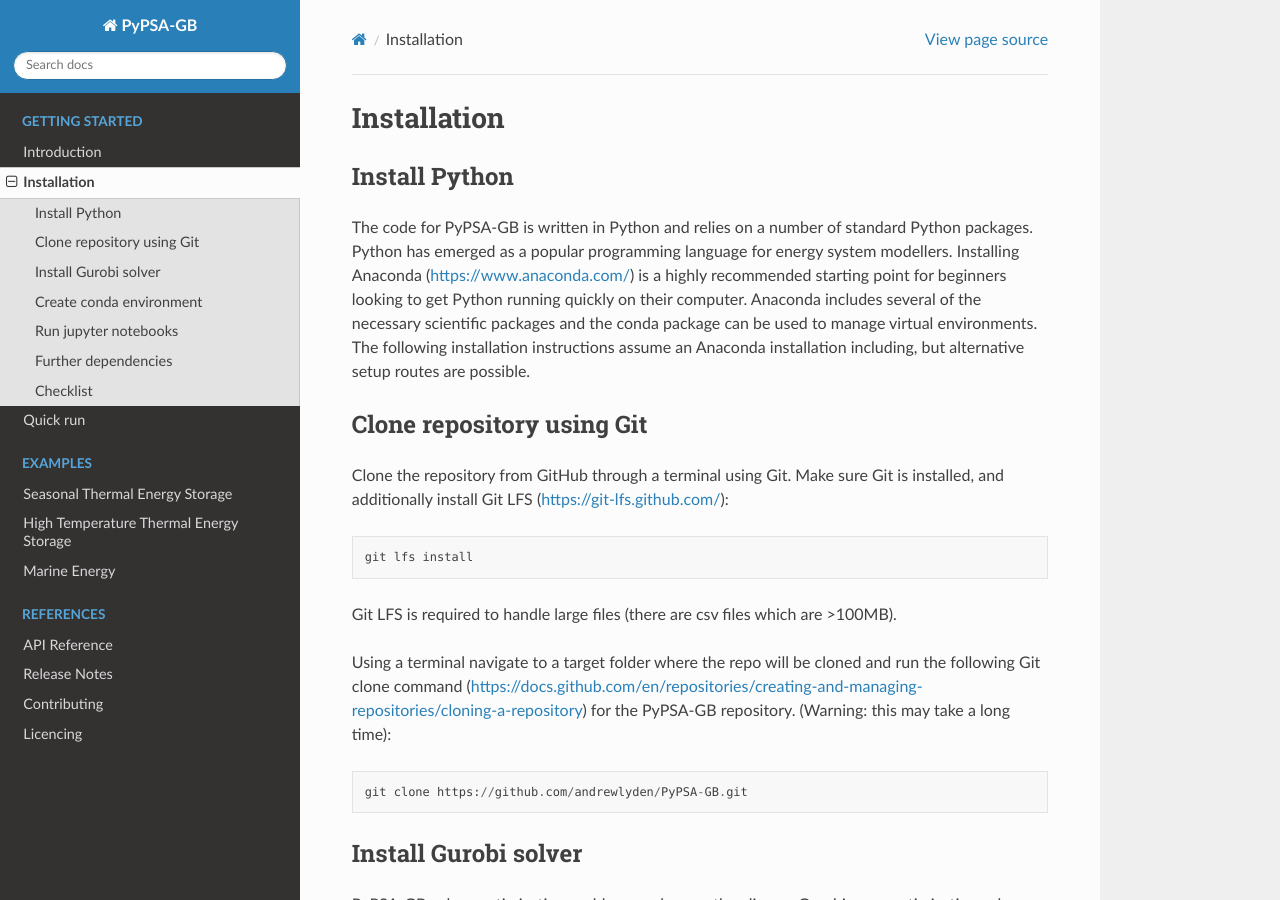
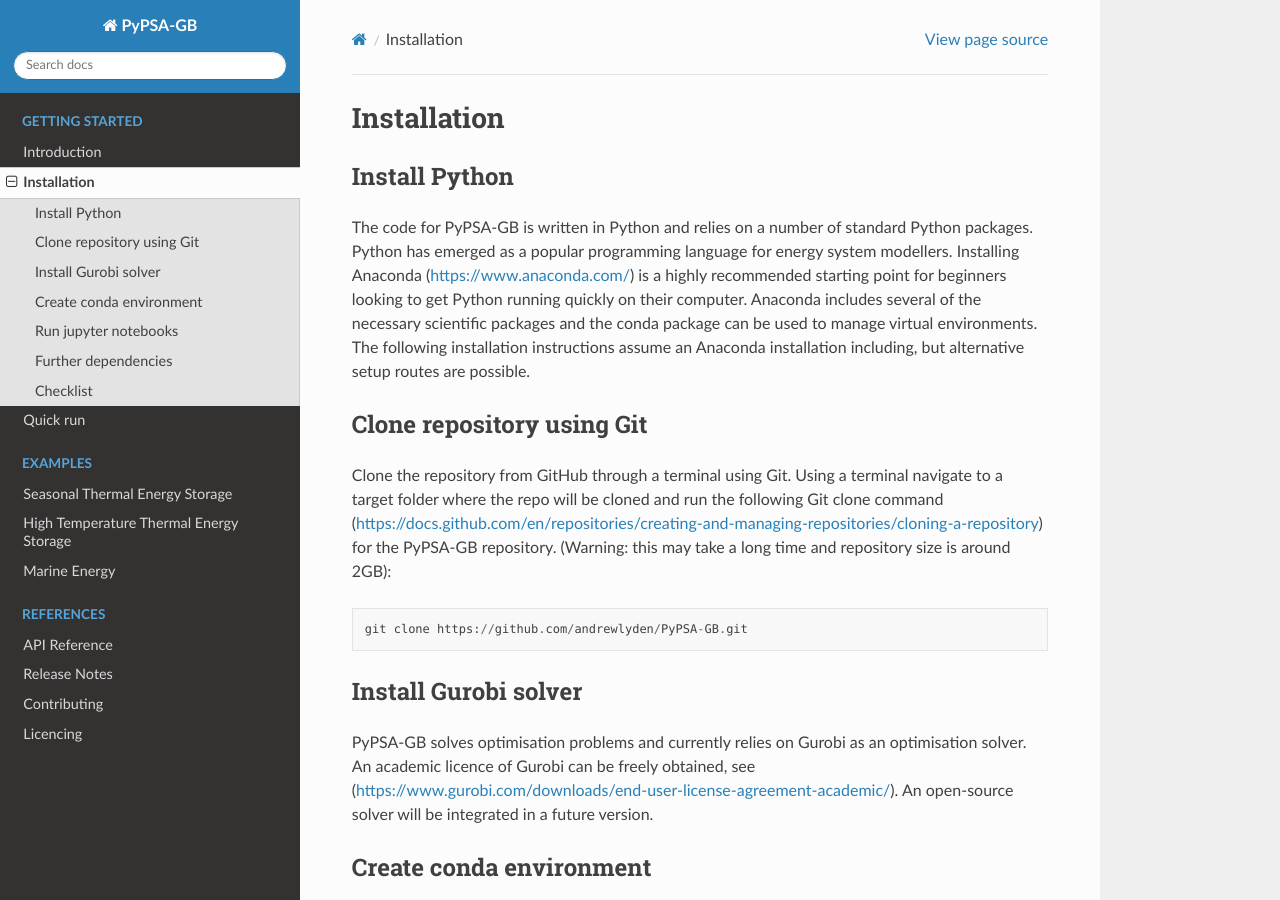
Before and after one commit to andrewlyden/PyPSA-GB, a Sphinx documentation site: the page built from docs/source/installation.rst, in a window 1280 px wide and 900 px high. Built offline with Sphinx 7.4.7 and the Read the Docs theme 2.0.0, drawn with Linux system fonts in a browser that asks for light colours; pages that are not in the unit, such as notebooks, are missing from menus.

Commit message:
updated install instructions

```diff
--- a/docs/source/installation.rst
+++ b/docs/source/installation.rst
@@ -10,13 +10,7 @@
 Clone repository using Git
 ############################
 
-Clone the repository from GitHub through a terminal using Git. Make sure Git is installed, and additionally install Git LFS (https://git-lfs.github.com/)::
-
-	git lfs install
-
-Git LFS is required to handle large files (there are csv files which are >100MB).
-
-Using a terminal navigate to a target folder where the repo will be cloned and run the following Git clone command (https://docs.github.com/en/repositories/creating-and-managing-repositories/cloning-a-repository) for the PyPSA-GB repository. (Warning: this may take a long time)::
+Clone the repository from GitHub through a terminal using Git. Using a terminal navigate to a target folder where the repo will be cloned and run the following Git clone command (https://docs.github.com/en/repositories/creating-and-managing-repositories/cloning-a-repository) for the PyPSA-GB repository. (Warning: this may take a long time and repository size is around 2GB)::
 
 	git clone https://github.com/andrewlyden/PyPSA-GB.git
 
```
Also changed, not shown: 1 other file.
